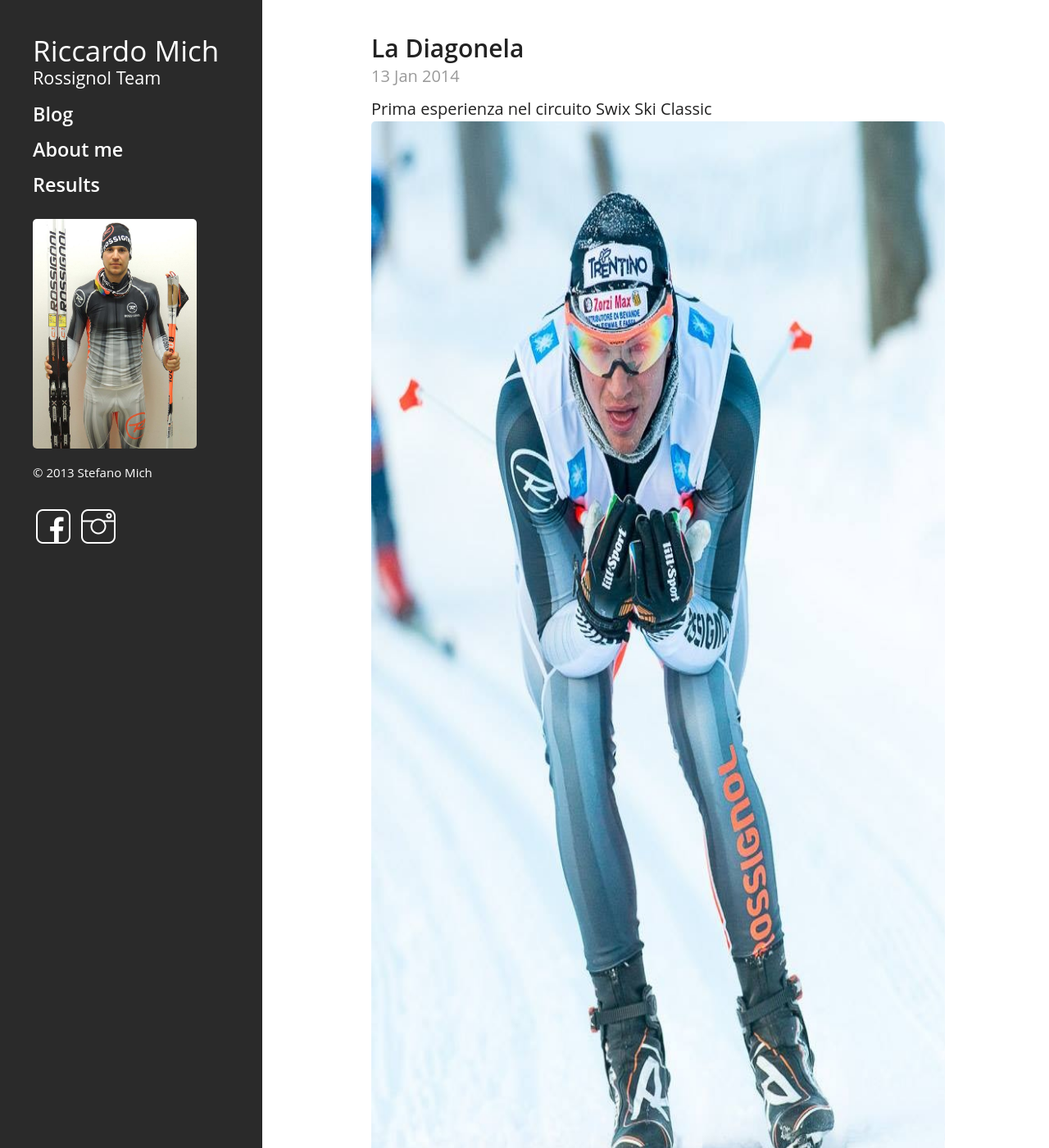
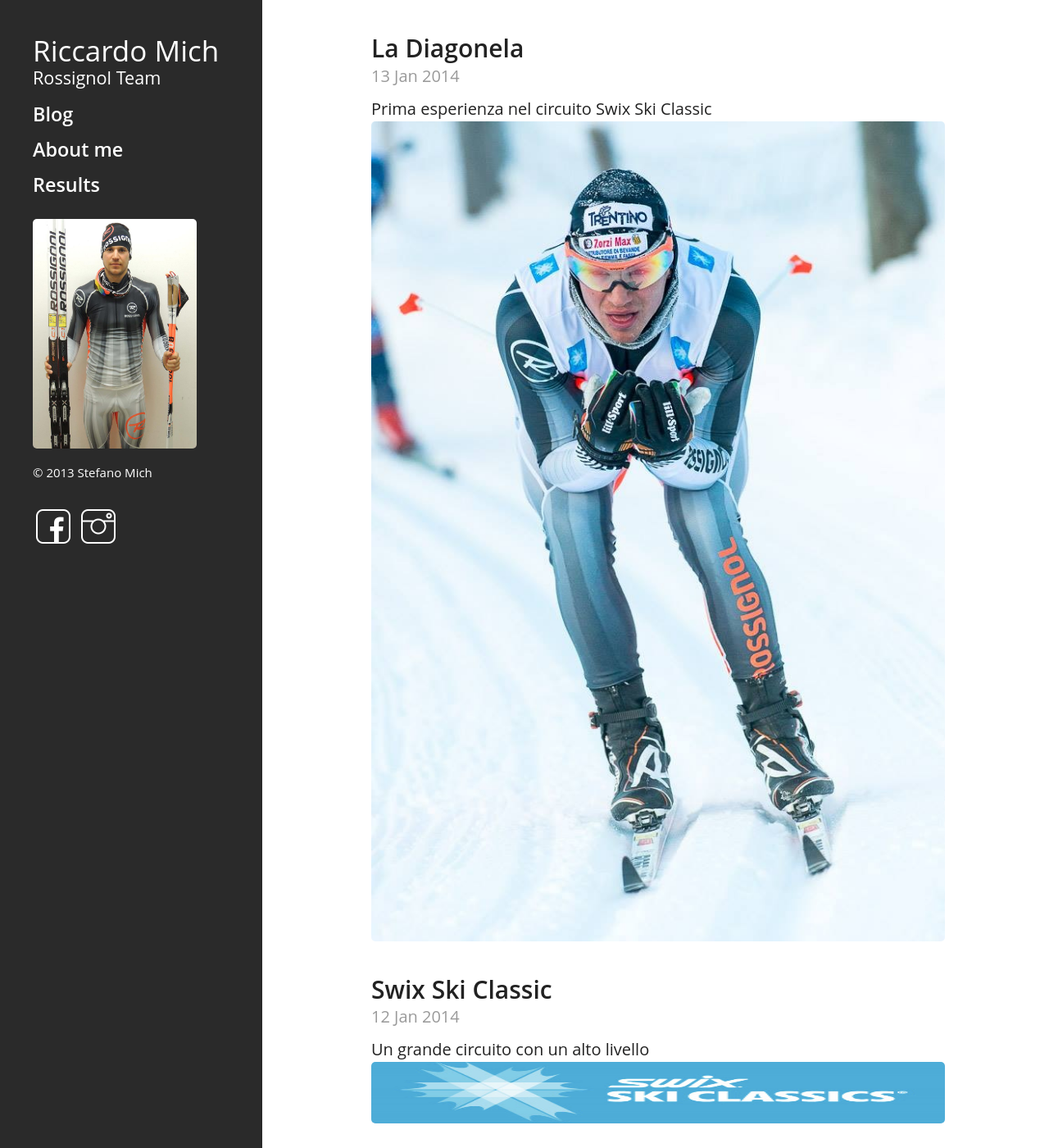
Before and after one commit to stefanomich22/mich93.github.io, a Jekyll site: the page built from index.html, in a window 1280 px wide and 1400 px high. Shown: the whole window at 82% size. Built offline with Jekyll 4.4.1, drawn with Linux system fonts in a browser that asks for light colours; Markdown is read by kramdown in place of the engine named in the settings; the list of posts is cut into pages by our own code.

Commit message:
new posts

```diff
--- a/public/css/hyde.css
+++ b/public/css/hyde.css
@@ -495,7 +495,7 @@
 }
 .diagoimg{
 	width: 700px;
-	height: 1500px;
+	height: 1000px;
 
 }
 
```
